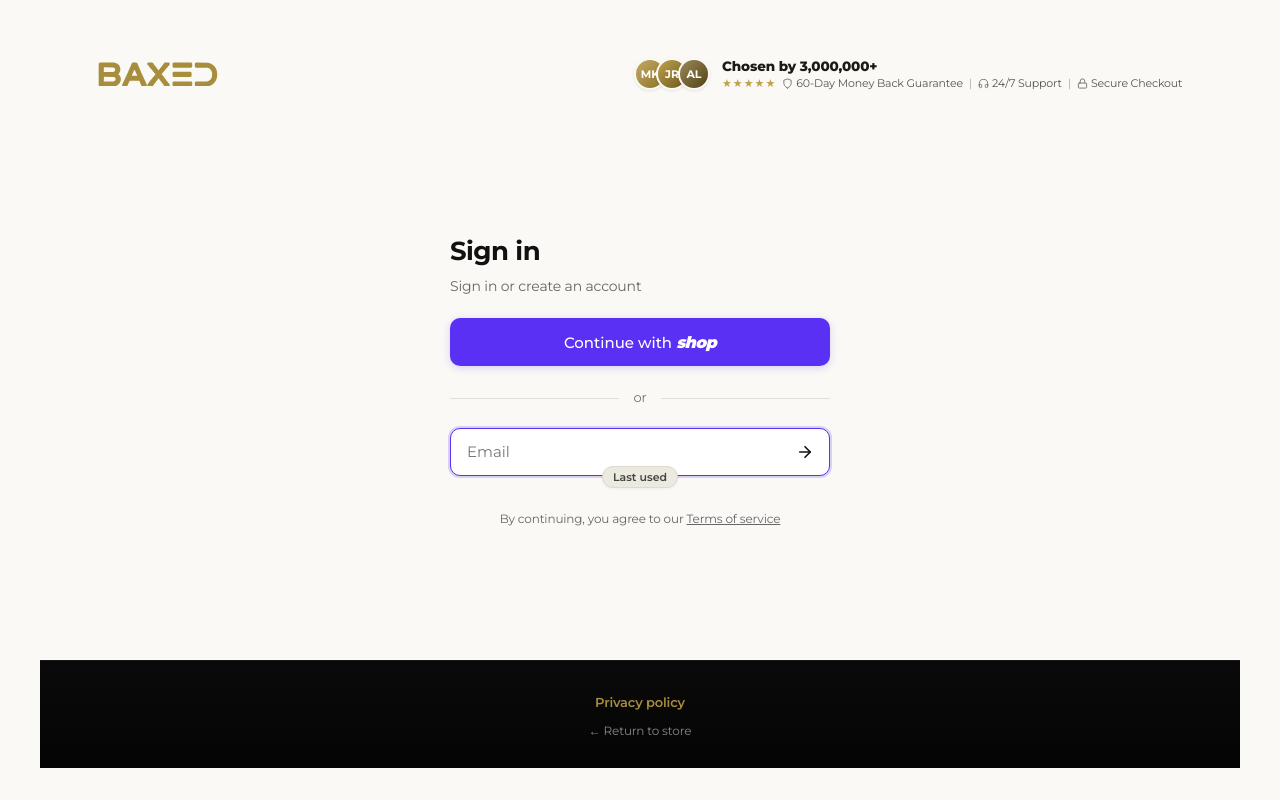
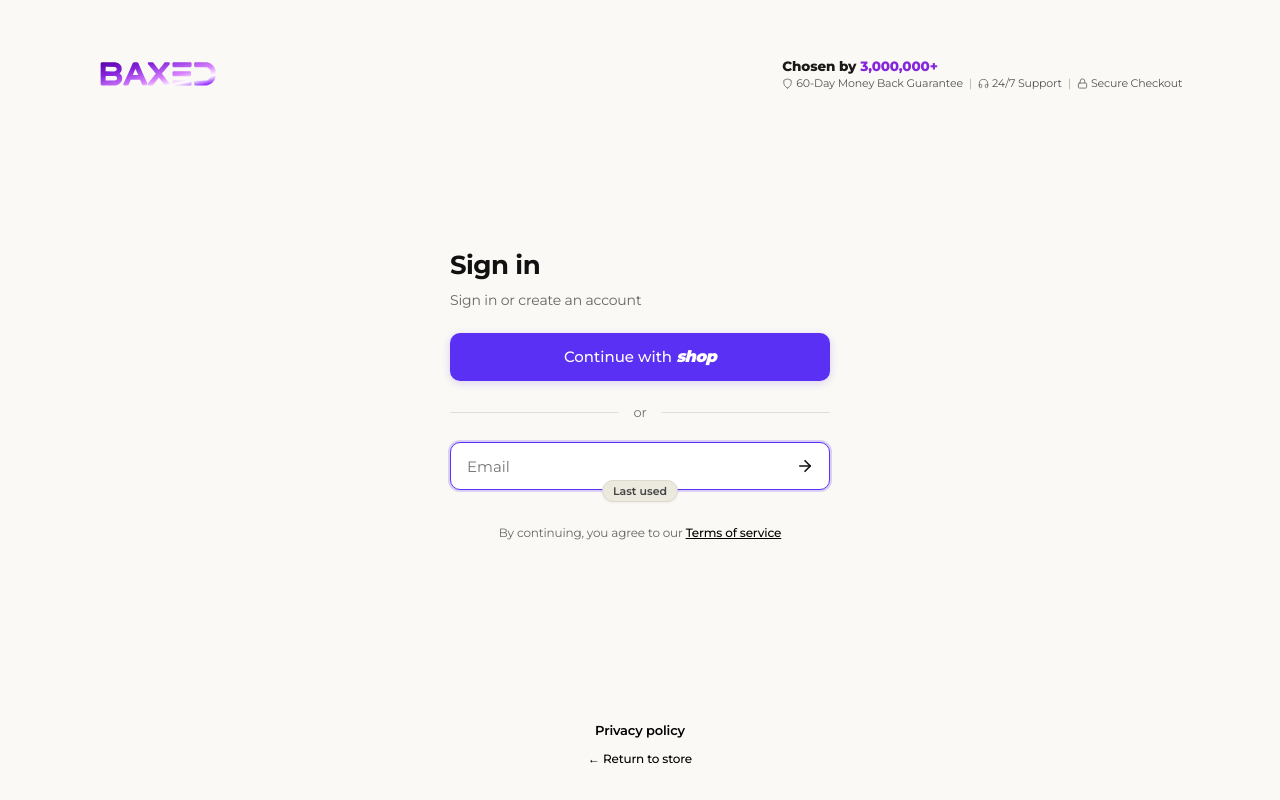
Before and after one commit to anri557/baxedweb, a Next.js app: page /login in a window 1280 px wide. Built offline with nearby package versions, Linux system fonts and the light colour scheme.

Commit message:
Update sign in page: purple logo, remove avatars and stars, remove black footer background, set links to black

```diff
--- a/app/signin/SignInClient.js
+++ b/app/signin/SignInClient.js
@@ -98,22 +98,31 @@ export default function SignInClient() {
       {/* Top Header */}
       <header className="signin-header">
         <Link href="/" className="signin-logo" aria-label="BAXED Home">
-          <svg viewBox="65 20 895 185" fill="currentColor" aria-hidden="true">
-            <path fillRule="evenodd" d={LOGO_PATH} />
+          <svg viewBox="50 15 920 195" className="signin-logo-svg" aria-hidden="true">
+            <defs>
+              <linearGradient id="signinBaxedPurpleGrad" x1="0%" y1="0%" x2="100%" y2="85%">
+                <stop offset="0%" stopColor="#5900a8" />
+                <stop offset="30%" stopColor="#8525dc" />
+                <stop offset="65%" stopColor="#d982ff" />
+                <stop offset="85%" stopColor="#ffffff" />
+                <stop offset="100%" stopColor="#9b36ff" />
+              </linearGradient>
+            </defs>
+            <path
+              fill="url(#signinBaxedPurpleGrad)"
+              fillRule="evenodd"
+              d={LOGO_PATH}
+            />
           </svg>
         </Link>
 
         {/* Trust Badges */}
         <div className="signin-trust-badge">
-          <div className="signin-avatars" aria-hidden="true">
-            <div className="signin-avatar">MK</div>
-            <div className="signin-avatar">JR</div>
-            <div className="signin-avatar">AL</div>
-          </div>
           <div className="signin-trust-info">
-            <h2 className="signin-trust-heading">Chosen by 3,000,000+</h2>
+            <h2 className="signin-trust-heading">
+              Chosen by <span className="signin-purple-count">3,000,000+</span>
+            </h2>
             <div className="signin-trust-subtext">
-              <span className="signin-trust-stars" aria-label="5 stars">★★★★★</span>
               <span className="signin-trust-item">
                 <svg viewBox="0 0 24 24" fill="none" stroke="currentColor" strokeWidth="2" strokeLinecap="round" strokeLinejoin="round" aria-hidden="true">
                   <path d="M12 22s8-4 8-10V5l-8-3-8 3v7c0 6 8 10 8 10z" />
@@ -280,7 +289,7 @@ export default function SignInClient() {
 
             <p className="signin-terms">
               By continuing, you agree to our{" "}
-              <Link href="/shipping-returns">Terms of service</Link>
+              <Link href="/shipping-returns" className="signin-terms-link">Terms of service</Link>
             </p>
           </>
         )}
```
Also changed, not shown: app/globals.css.
